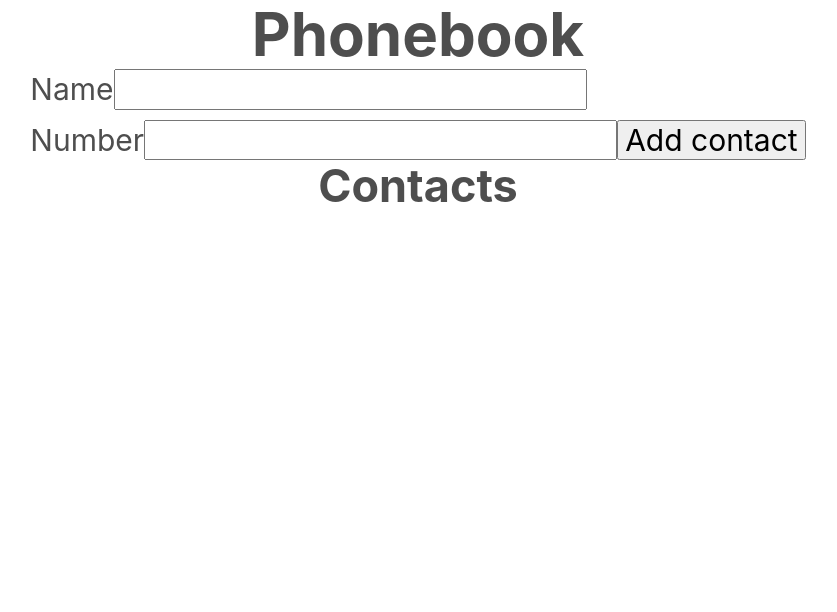
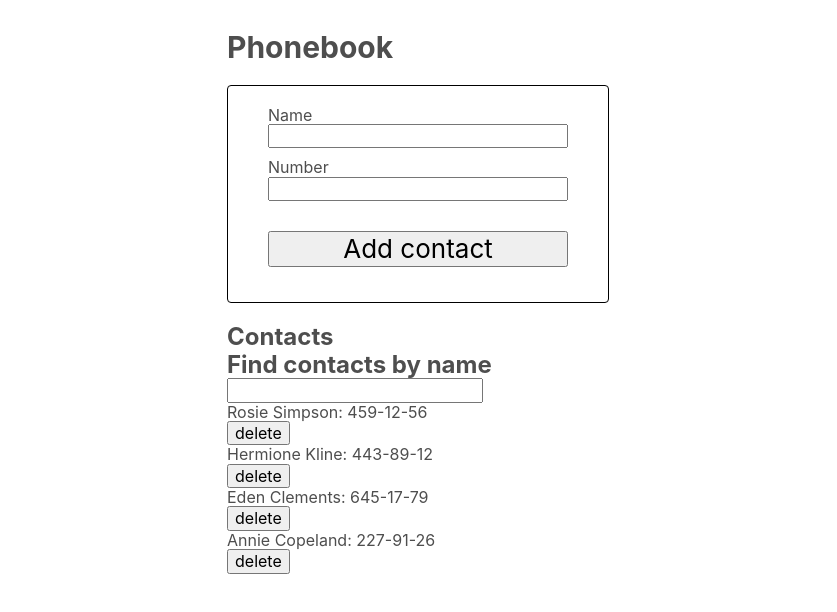
Before and after one commit to Petro-Psekho/goit-react-hw-02-phonebook, a React (Create React App) app: page / in a window 1280 px wide. Shown: the top 612 px of the page, without its empty margins (222-1059 px from the left). Built offline with nearby package versions, Linux system fonts and the light colour scheme.

Commit message:
add and styled componrnts

```diff
--- a/src/components/App.jsx
+++ b/src/components/App.jsx
@@ -1,24 +1,73 @@
 import React, { Component } from 'react';
+import { nanoid } from 'nanoid';
 
-import { Container } from 'components/App.styled';
+import { Container, Title } from 'components/App.styled';
 import ContactForm from 'components/ContactForm/ContactForm';
+import { ContactList } from 'components/ContactList/ContactList';
+import { Filter } from 'components/Filter/Filter';
 
 class App extends Component {
   state = {
-    contacts: [],
-    // name: '',
+    contacts: [
+      { id: 'id-1', name: 'Rosie Simpson', number: '459-12-56' },
+      { id: 'id-2', name: 'Hermione Kline', number: '443-89-12' },
+      { id: 'id-3', name: 'Eden Clements', number: '645-17-79' },
+      { id: 'id-4', name: 'Annie Copeland', number: '227-91-26' },
+    ],
+    filter: '',
   };
 
   formSubmitData = data => {
     console.log(data);
+    const currentName = this.state.contacts.find(
+      item => item.name.toLowerCase() === data.name.toLowerCase()
+    );
+    if (currentName)
+      return alert(currentName.name + ' is already in contacts.');
+
+    data.id = nanoid();
+    this.setState(prev => ({ contacts: [data, ...prev.contacts] }));
+  };
+
+  changeFilter = e => {
+    this.setState({ filter: e.currentTarget.value });
+  };
+
+  getFilteredContacts = () => {
+    const { filter, contacts } = this.state;
+    const normalizedFilter = filter.toLowerCase();
+
+    return contacts.filter(contact =>
+      contact.name.toLowerCase().includes(normalizedFilter)
+    );
+  };
+
+  deleteContacts = id => {
+    this.setState(prevState => ({
+      contacts: prevState.contacts.filter(contact => contact.id !== id),
+    }));
   };
 
   render() {
+    const { filter, contacts } = this.state;
+
     return (
       <Container>
-        <h1>Phonebook</h1>
-        <ContactForm onSubmit={this.handleSubmit} />
-        <h2>Contacts</h2>
+        <div>
+          <Title>Phonebook</Title>
+          <ContactForm onSubmit={this.formSubmitData} />
+          <h2>Contacts</h2>
+          <h2>Find contacts by name</h2>
+          <Filter value={filter} onChange={this.changeFilter} />
+          {contacts.length ? (
+            <ContactList
+              contacts={this.getFilteredContacts()}
+              onDelete={this.deleteContacts}
+            />
+          ) : (
+            <p>No any contacts</p>
+          )}
+        </div>
       </Container>
     );
   }
--- a/src/components/App.styled.jsx
+++ b/src/components/App.styled.jsx
@@ -5,6 +5,13 @@
   flex-direction: column;
   justify-content: center;
   align-items: center;
+  margin-top: 30px;
+  /* font-size: 20px; */
+  color: #4e4e4e;
+`;
+
+export const Title = styled.h1`
+  margin-bottom: 20px;
   font-size: 30px;
   color: #4e4e4e;
 `;
--- a/src/components/ContactForm/ContactForm.jsx
+++ b/src/components/ContactForm/ContactForm.jsx
@@ -1,15 +1,35 @@
 import React, { Component } from 'react';
 
-import { Formik, Form, Field, ErrorMessage } from 'formik';
-import * as yup from 'yup';
-import { ErrMessage } from 'components/ContactForm/ContactForm.styled';
+import { Formik, Field, ErrorMessage } from 'formik';
+import { object, string } from 'yup';
+import {
+  ErrMessage,
+  FormWrap,
+  InputName,
+  SubmitBtn,
+} from 'components/ContactForm/ContactForm.styled';
 
-const pattern = "^[a-zA-Zа-яА-Я]+(([' -][a-zA-Zа-яА-Я ])?[a-zA-Zа-яА-Я]*)*$";
-const title =
-  "Name may contain only letters, apostrophe, dash and spaces. For example Adrian, Jacob Mercer, Charles de Batz de Castelmore d'Artagnan";
+const namePattern =
+  /^[a-zA-Zа-яА-Я]+(([' -][a-zA-Zа-яА-Я ])?[a-zA-Zа-яА-Я]*)*$/;
 
-const validationSchema = yup.object({
-  name: yup.string().required().matches(pattern, title),
+const numberPattern =
+  /\+?\d{1,4}?[-.\s]?\(?\d{1,3}?\)?[-.\s]?\d{1,4}[-.\s]?\d{1,4}[-.\s]?\d{1,9}/;
+
+const schema = object().shape({
+  name: string()
+    .max(20)
+    .matches(namePattern, {
+      message:
+        "Name may contain only letters, apostrophe, dash and spaces. For example Adrian, Jacob Mercer, Charles de Batz de Castelmore d'Artagnan.",
+    })
+    .required(),
+  number: string()
+    .min(3)
+    .matches(numberPattern, {
+      message:
+        'Phone number must be digits and can contain spaces, dashes, parentheses and can start with +.',
+    })
+    .required(),
 });
 
 class ContactForm extends Component {
@@ -19,55 +39,40 @@
   };
 
   handleSubmit = (values, { resetForm }) => {
-    console.log(values.name);
-    console.log(values.number);
-
-    this.setState(values);
+    this.props.onSubmit(values);
 
     resetForm();
   };
 
   render() {
-    const { name } = this.state;
+    const { name, number } = this.state;
 
     return (
       <Formik
-        initialValues={{ name }}
-        validationSchema={validationSchema}
+        initialValues={{ name, number }}
+        validationSchema={schema}
         onSubmit={this.handleSubmit}
       >
-        <Form>
-          <label>
+        <FormWrap>
+          <InputName>
             Name
-            <Field
-              autoComplete="off"
-              type="text"
-              name="name"
-              // value={this.state.value}
+            <Field autoComplete="off" type="text" name="name" />
+          </InputName>
 
-              // pattern={pattern}
-              // title={title}
-              // required
-            />
-          </label>
           <ErrMessage>
             <ErrorMessage name="name" />
           </ErrMessage>
-          <label>
+          <InputName>
             Number
-            <Field
-              autoComplete="off"
-              type="tel"
-              name="number"
-              // value={this.state.value}
-              // pattern="\+?\d{1,4}?[-.\s]?\(?\d{1,3}?\)?[-.\s]?\d{1,4}[-.\s]?\d{1,4}[-.\s]?\d{1,9}"
-              // title="Phone number must be digits and can contain spaces, dashes, parentheses and can start with +"
-              // required
-            />
-          </label>
-          <ErrorMessage name="number" component="div" />
-          <button type="submit">Add contact</button>
-        </Form>
+            <Field autoComplete="off" type="tel" name="number" />
+          </InputName>
+
+          <ErrMessage>
+            <ErrorMessage name="number" component="div" />
+          </ErrMessage>
+
+          <SubmitBtn type="submit">Add contact</SubmitBtn>
+        </FormWrap>
       </Formik>
     );
   }
--- a/src/components/ContactForm/ContactForm.styled.jsx
+++ b/src/components/ContactForm/ContactForm.styled.jsx
@@ -1,4 +1,5 @@
 import styled from '@emotion/styled';
+import { Form, Field } from 'formik';
 
 export const ErrMessage = styled.div`
   display: flex;
@@ -7,3 +8,24 @@
   font-size: 10px;
   color: red;
 `;
+
+export const FormWrap = styled(Form)`
+  padding: 20px 40px 35px;
+  border: 1px solid black;
+  border-radius: 4px;
+  margin-bottom: 20px;
+`;
+
+export const InputName = styled.label`
+  display: flex;
+  flex-direction: column;
+  width: 300px;
+  font-size: 16px;
+`;
+
+export const SubmitBtn = styled.button`
+  width: 100%;
+  margin-top: 20px;
+
+  font-size: 26px;
+`;
--- a/src/components/ContactList/ContactList.jsx
+++ b/src/components/ContactList/ContactList.jsx
@@ -0,0 +1,31 @@
+import { ContactListItem } from 'components/ContactListItem/ContactListItem';
+import PropTypes from 'prop-types';
+
+// import { List, ListItem, Button } from './ContactList.styled';
+
+export const ContactList = ({ contacts, onDelete }) => {
+  return (
+    <ul>
+      {contacts.map(({ id, name, number }) => (
+        <ContactListItem
+          key={id}
+          id={id}
+          name={name}
+          number={number}
+          onDelete={onDelete}
+        />
+      ))}
+    </ul>
+  );
+};
+
+ContactList.propTypes = {
+  contacts: PropTypes.arrayOf(
+    PropTypes.shape({
+      id: PropTypes.string.isRequired,
+      name: PropTypes.string.isRequired,
+      number: PropTypes.string.isRequired,
+    }).isRequired
+  ).isRequired,
+  onDelete: PropTypes.func.isRequired,
+};
--- a/src/components/ContactListItem/ContactListItem.jsx
+++ b/src/components/ContactListItem/ContactListItem.jsx
@@ -0,0 +1,22 @@
+import PropTypes from 'prop-types';
+
+export const ContactListItem = ({ id, name, number, onDelete }) => {
+  return (
+    <li key={id}>
+      <p>
+        {name}: {number}
+      </p>
+
+      <button type="button" onClick={() => onDelete(id)}>
+        delete
+      </button>
+    </li>
+  );
+};
+
+ContactListItem.propTypes = {
+  id: PropTypes.string.isRequired,
+  name: PropTypes.string.isRequired,
+  number: PropTypes.string.isRequired,
+  onDelete: PropTypes.func.isRequired,
+};
--- a/src/components/Filter/Filter.jsx
+++ b/src/components/Filter/Filter.jsx
@@ -0,0 +1,12 @@
+import PropTypes from 'prop-types';
+
+export const Filter = ({ value, onChange }) => (
+  <label>
+    <input type="text" value={value} onChange={onChange} />
+  </label>
+);
+
+Filter.propTypes = {
+  value: PropTypes.string.isRequired,
+  onChange: PropTypes.func.isRequired,
+};
```
